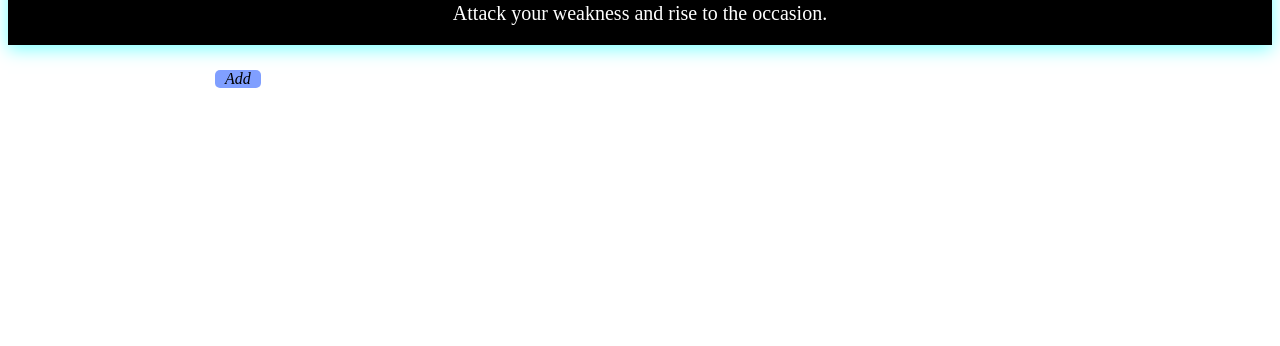
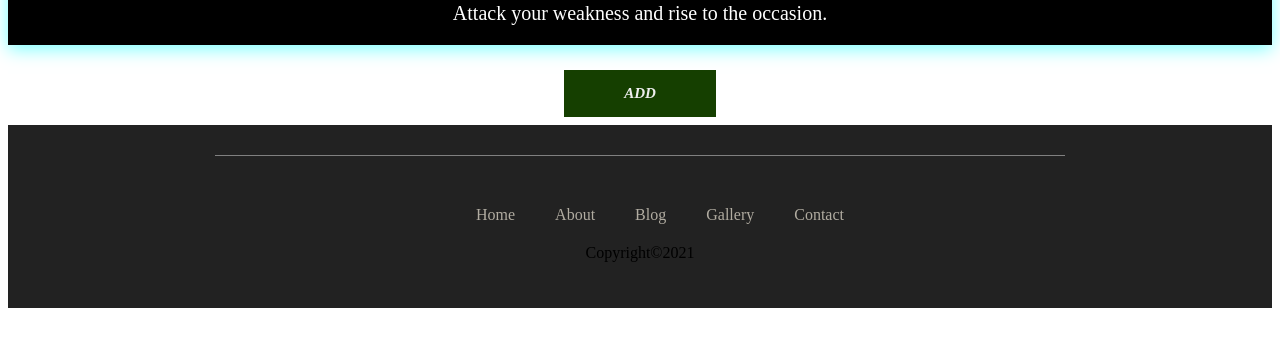
Before and after one commit to Ephrao1/Flascards-FrontEnd, an Angular app: page / in a window 1280 px wide. Shown: the part 424-770 px from the top of the page. Built offline with nearby package versions, Linux system fonts and the light colour scheme.

Commit message:
Add footer

```diff
--- a/src/app/app.component.html
+++ b/src/app/app.component.html
@@ -1,3 +1,4 @@
 <app-navbar></app-navbar>
 <router-outlet></router-outlet>
 <app-notes></app-notes>
+<app-footer></app-footer>
--- a/src/app/app.module.ts
+++ b/src/app/app.module.ts
@@ -15,6 +15,7 @@ import { NoteCardComponent } from './note-card/note-card.component';
 import { EditNoteComponent } from './edit-note/edit-note.component';
 import { LoginComponent } from './login/login.component';
 import { RegisterComponent } from './register/register.component';
+import { FooterComponent } from './footer/footer.component';
 
 @NgModule({
   declarations: [
@@ -27,6 +28,7 @@ import { RegisterComponent } from './register/register.component';
     EditNoteComponent,
     LoginComponent,
     RegisterComponent,
+    FooterComponent,
 
   ],
   imports: [
--- /dev/null
+++ b/src/app/footer/footer.component.css
@@ -0,0 +1,46 @@
+body{
+    font-family: 'Raleway', sans-serif;
+  }
+
+
+
+
+  footer {
+      background-color: #222222;
+      padding: 30px 0px;
+      text-align: center;
+  }
+
+  footer ul{
+      list-style: none;
+      margin: 0 auto;
+      display: inline-block;
+      padding-top: 50px;
+  }
+
+  footer ul li {
+      float: left;
+  }
+
+  footer ul li a{
+      color: #b1aca1;
+      padding: 20px;
+  }
+
+  footer ul li a:hover {
+      color: #7ddbc7;
+      text-decoration: none;
+  }
+
+
+
+
+
+  .copyright {
+      background-color: #f0f0f0;
+  }
+
+  .copyright p {
+      font-size: 12px;
+      padding: 15px 0 10px 0;
+  }
--- /dev/null
+++ b/src/app/footer/footer.component.html
@@ -0,0 +1,48 @@
+<!DOCTYPE html>
+<html lang="en">
+<head>
+    <meta charset="UTF-8">
+    <meta http-equiv="X-UA-Compatible" content="IE=edge">
+    <meta name="viewport" content="width=device-width, initial-scale=1.0">
+    <title>Document</title>
+</head>
+<body>
+
+</body>
+
+
+
+<footer>
+
+    <div class="container" style="border-top:1px solid grey;">
+        <div class="row text-center">
+            <div class="col-lg-6 col-lg-offset-3">
+                  <ul class="menu">
+
+                         <li>
+                            <a href="#">Home</a>
+                          </li>
+
+                          <li>
+                             <a href="#">About</a>
+                          </li>
+
+                          <li>
+                            <a href="#">Blog</a>
+                          </li>
+
+                          <li>
+                             <a href="#">Gallery</a>
+                          </li>
+
+                          <li>
+                            <a href="#">Contact</a>
+                         </li>
+
+                    </ul>
+            </div>
+            <p>Copyright&copy;2021</p>
+        </div>
+    </div>
+</footer>
+</html>
--- /dev/null
+++ b/src/app/footer/footer.component.ts
@@ -0,0 +1,15 @@
+import { Component, OnInit } from '@angular/core';
+
+@Component({
+  selector: 'app-footer',
+  templateUrl: './footer.component.html',
+  styleUrls: ['./footer.component.css']
+})
+export class FooterComponent implements OnInit {
+
+  constructor() { }
+
+  ngOnInit(): void {
+  }
+
+}
--- a/src/styles.css
+++ b/src/styles.css
@@ -43,7 +43,7 @@ a {
 
     cursor: pointer; */
 
-    transform: translateY(0px);
+    /* transform: translateY(0px);
 	transition: 0.3s linear;
 	background:  #809fff;
 	border-radius: 5px;
@@ -52,9 +52,22 @@ a {
 	outline: none;
 	color:black;
 	padding: 0;
-	margin: 0;
+	margin: 0; */
 
-
+    border: none;
+    display: block;
+    text-align: center;
+    cursor: pointer;
+    text-transform: uppercase;
+    outline: none;
+    overflow: hidden;
+    position: relative;
+    color: #eeeeee;
+    font-weight: 600;
+    font-size: 15px;
+    background-color: #153f00;
+    padding: 15px 50px;
+    margin: 0 auto;
 
 
 }
```
Also changed, not shown: 1 other file (tests, documents, lock files or other folders).
